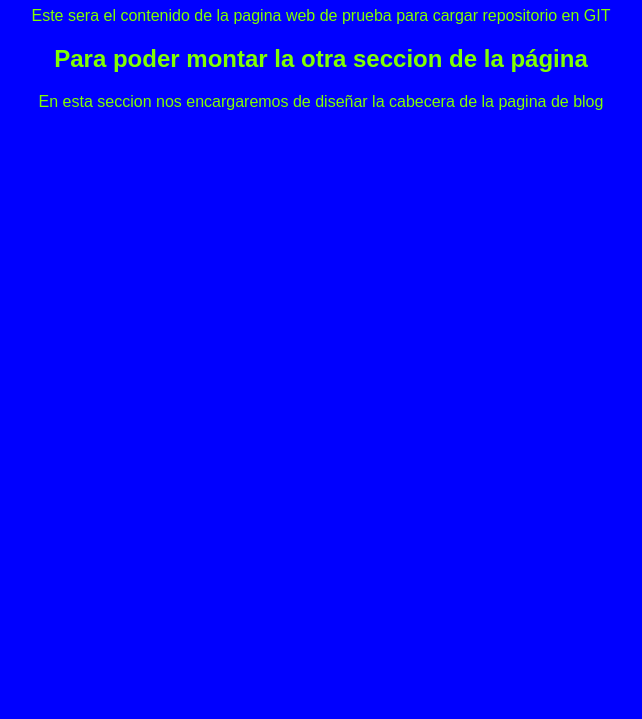
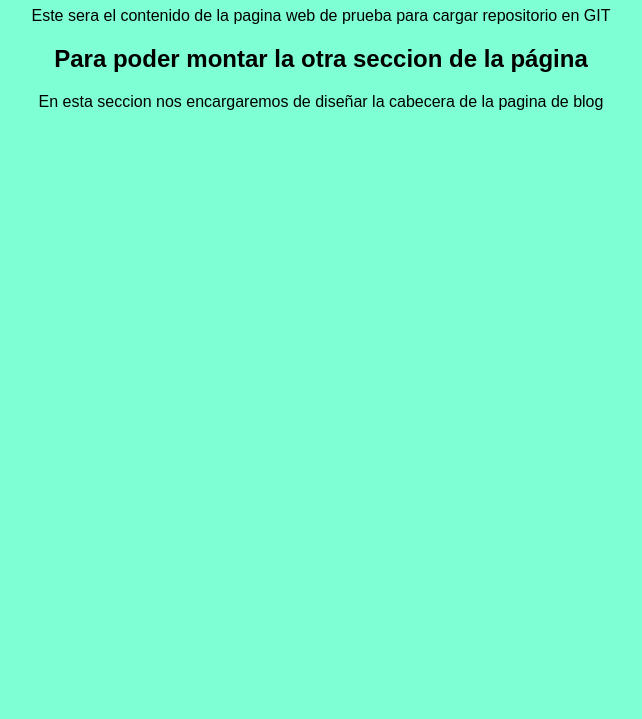
Before and after one commit to mateoac023/test-hit-and-hithub, a plain HTML site: page index.html in a window 1280 px wide. Shown: the part 81-800 px from the top of the page, without its empty margins (319-961 px from the left). Drawn offline with Linux system fonts and the light colour scheme.

Commit message:
Nuevo estilo en css

```diff
--- a/css/estilos.css
+++ b/css/estilos.css
@@ -1,7 +1,7 @@
 body {
     font-family: "Arial";
     align-content: center;
-    color:chartreuse;
-    background-color:blue ;
+    color:black;
+    background-color:aquamarine ;
     text-align: center;
 }
```
